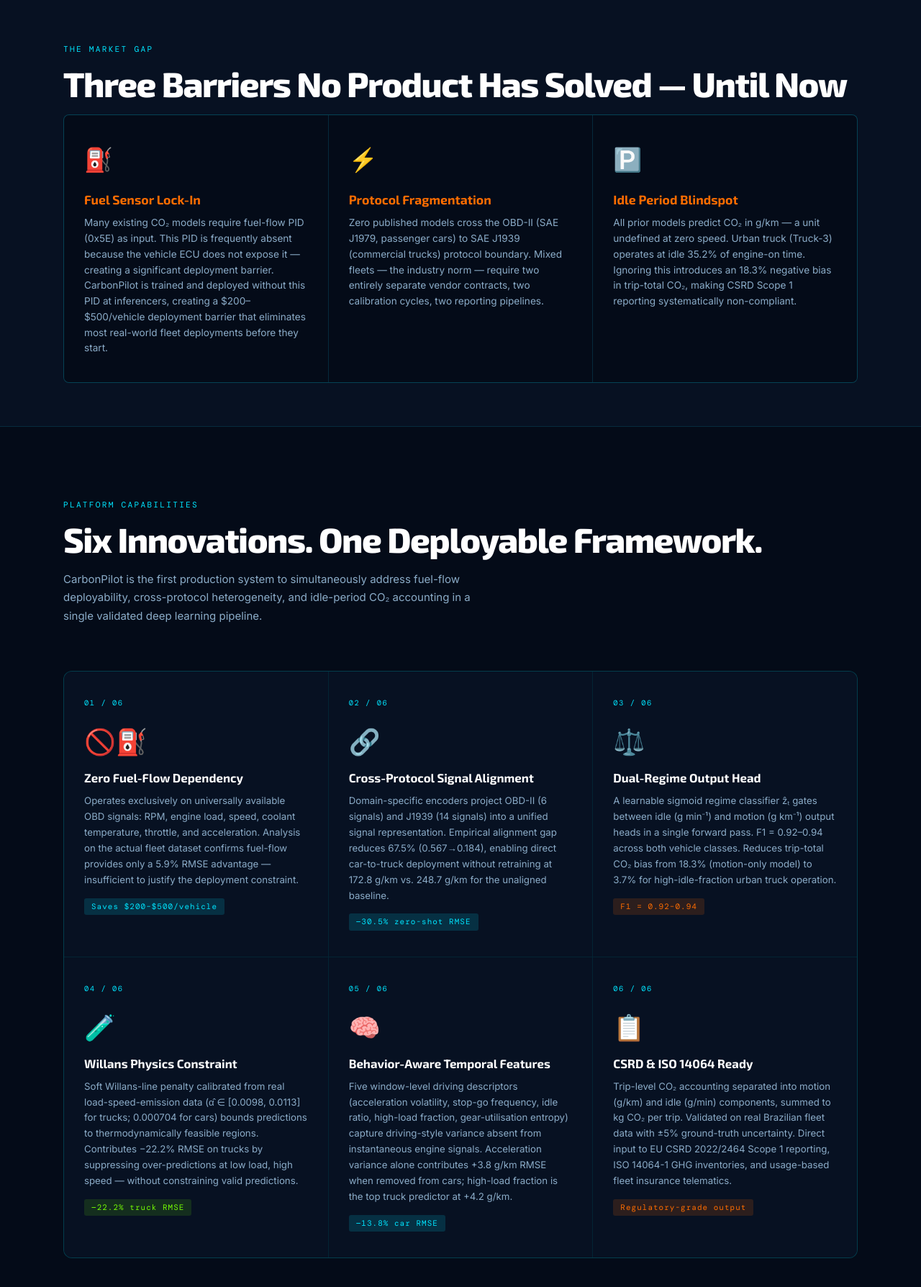
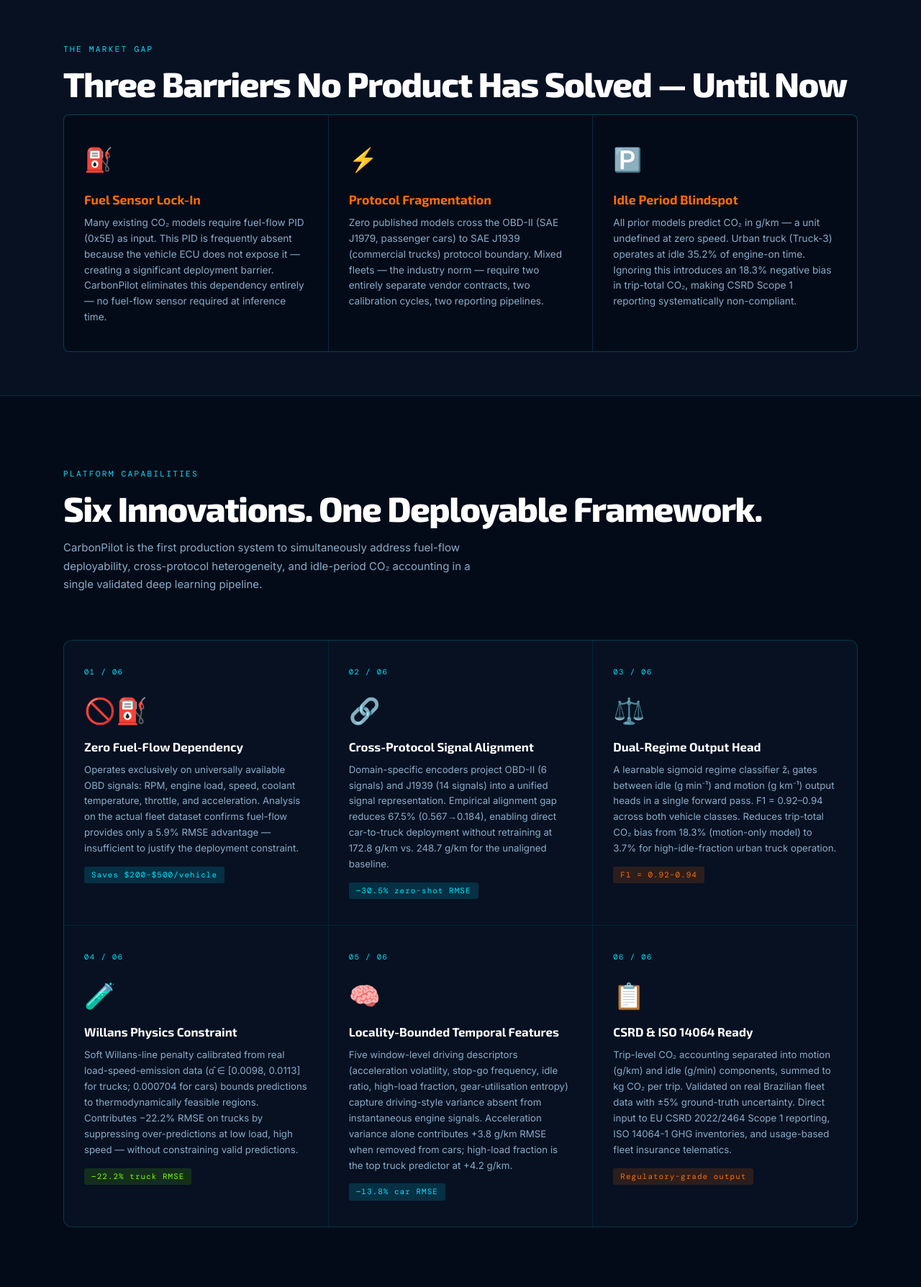
Before and after one commit to RAHULEE2102/CarbonPilot2.0, a FastAPI app: page / in a window 1280 px wide. Shown: the part 2017-3805 px from the top of the page at 72% size. Run offline with FastAPI, Linux system fonts and the light colour scheme; some web fonts are replaced.

Commit message:
Add files via upload

```diff
--- a/templates/index.html
+++ b/templates/index.html
@@ -706,7 +706,7 @@
       <div class="problem-card">
         <div class="prob-icon">⛽</div>
         <div class="prob-title">Fuel Sensor Lock-In</div>
-        <div class="prob-body">Many existing CO₂ models require fuel-flow PID (0x5E) as input. This PID is frequently absent because the vehicle ECU does not expose it — creating a significant deployment barrier. CarbonPilot is trained and deployed without this PID at inferencers, creating a $200–$500/vehicle deployment barrier that eliminates most real-world fleet deployments before they start.</div>
+        <div class="prob-body">Many existing CO₂ models require fuel-flow PID (0x5E) as input. This PID is frequently absent because the vehicle ECU does not expose it — creating a significant deployment barrier. CarbonPilot eliminates this dependency entirely — no fuel-flow sensor required at inference time.</div>
       </div>
       <div class="problem-card">
         <div class="prob-icon">⚡</div>
@@ -765,7 +765,7 @@
       <div class="usp-card">
         <div class="usp-num">05 / 06</div>
         <div class="usp-icon">🧠</div>
-        <div class="usp-title">Behavior-Aware Temporal Features</div>
+        <div class="usp-title">Locality-Bounded Temporal Features</div>
         <div class="usp-body">Five window-level driving descriptors (acceleration volatility, stop-go frequency, idle ratio, high-load fraction, gear-utilisation entropy) capture driving-style variance absent from instantaneous engine signals. Acceleration variance alone contributes +3.8 g/km RMSE when removed from cars; high-load fraction is the top truck predictor at +4.2 g/km.</div>
         <span class="usp-badge">−13.8% car RMSE</span>
       </div>
@@ -871,7 +871,7 @@
 <section id="architecture">
   <div class="container">
     <div class="section-label">System Architecture</div>
-    <h2 class="section-title reveal">LBCA-Net: Leakage-Free Behavior-Aware Cross-class Adaptive Network</h2>
+    <h2 class="section-title reveal">LBCA-Net: Locality-Bounded Contextual Attention Network</h2>
     <p class="section-sub reveal">A five-component deep learning architecture operating end-to-end from raw CAN bus signals to CSRD-compliant emission reports at 1-Hz resolution with 3.1ms inference latency on commodity CPU hardware.</p>
     <div class="arch-diagram reveal">
       <svg class="arch-svg" viewBox="0 0 960 420" fill="none" xmlns="http://www.w3.org/2000/svg">
@@ -2256,7 +2256,7 @@
 <!-- ─── VEHICLE MAP ──────────────────────────────────────────────────────────── -->
 <section id="map-section" style="background:var(--bg);border-top:1px solid var(--border);padding:80px 0;">
   <div class="container">
-    <div class="section-label">Real GPS Coordinates · Brazil 2018–2021</div>
+    <div class="section-label">Real GPS Coordinates · Brazil 2018–2021 · India 2025</div>
     <h2 class="section-title reveal">Live Vehicle Position Map</h2>
     <p class="section-sub reveal">Real recorded GPS trajectories from the paper's dataset. Select a vehicle to track its position and visualise CO₂ intensity along the route — green (low) → amber → red (high).</p>
 
@@ -2772,7 +2772,7 @@
             </div>
             <div style="background:var(--bg2);border-radius:6px;padding:10px;text-align:center;">
               <div style="font-family:var(--mono);font-size:0.58rem;color:var(--text-3);">Idle CO₂</div>
-              <div style="font-family:var(--display);font-size:1.3rem;font-weight:800;color:var(--text);">17.7</div>
+              <div style="font-family:var(--display);font-size:1.3rem;font-weight:800;color:var(--text);">26.1</div>
               <div style="font-family:var(--mono);font-size:0.6rem;color:var(--text-3);">g/min</div>
             </div>
           </div>
@@ -3904,23 +3904,23 @@
       <!-- Contact channels -->
       <div style="display:flex;gap:12px;flex-wrap:wrap;align-items:center;">
         <!-- Mobile -->
-        <a href="tel:+918527457072" style="display:flex;align-items:center;gap:8px;padding:10px 18px;border:1px solid rgba(0,229,255,0.25);border-radius:6px;text-decoration:none;background:var(--bg2);transition:all 0.2s;"
+        <a href="https://www.linkedin.com/in/rahul-kumar-dubey" style="display:flex;align-items:center;gap:8px;padding:10px 18px;border:1px solid rgba(0,229,255,0.25);border-radius:6px;text-decoration:none;background:var(--bg2);transition:all 0.2s;"
            onmouseover="this.style.borderColor='var(--cyan)';this.style.background='var(--cyan-dim)'"
            onmouseout="this.style.borderColor='var(--border)';this.style.background='var(--bg2)'">
           <span style="font-size:1rem;">📱</span>
           <div>
             <div style="font-family:var(--mono);font-size:0.58rem;color:var(--text-3);text-transform:uppercase;letter-spacing:0.1em;">Mobile</div>
-            <div style="font-family:var(--mono);font-size:0.72rem;color:var(--text);">+91 852 745 7072</div>
+            <div style="font-family:var(--mono);font-size:0.72rem;color:var(--text);">Bangalore, India</div>
           </div>
         </a>
         <!-- Email -->
-        <a href="mailto:RahulKumar.Dubey@in.bosch.com" style="display:flex;align-items:center;gap:8px;padding:10px 18px;border:1px solid rgba(0,229,255,0.25);border-radius:6px;text-decoration:none;background:var(--bg2);transition:all 0.2s;"
+        <a href="https://www.linkedin.com/in/rahul-kumar-dubey" style="display:flex;align-items:center;gap:8px;padding:10px 18px;border:1px solid rgba(0,229,255,0.25);border-radius:6px;text-decoration:none;background:var(--bg2);transition:all 0.2s;"
            onmouseover="this.style.borderColor='var(--cyan)';this.style.background='var(--cyan-dim)'"
            onmouseout="this.style.borderColor='var(--border)';this.style.background='var(--bg2)'">
           <span style="font-size:1rem;">✉</span>
           <div>
             <div style="font-family:var(--mono);font-size:0.58rem;color:var(--text-3);text-transform:uppercase;letter-spacing:0.1em;">Email</div>
-            <div style="font-family:var(--mono);font-size:0.72rem;color:var(--cyan);">RahulKumar.Dubey@in.bosch.com</div>
+            <div style="font-family:var(--mono);font-size:0.72rem;color:var(--cyan);">LinkedIn Profile</div>
           </div>
         </a>
         <!-- IEEE Badge -->
@@ -3944,7 +3944,7 @@
         </div>
         <div class="footer-note-text">
           Built on LBCA-Net &nbsp;·&nbsp; Patent-Filed IP 2026 &nbsp;·&nbsp; Robert Bosch GmbH<br>
-          Validated on 662,249 real records &nbsp;·&nbsp; 5 vehicles &nbsp;·&nbsp; OBD-II + SAE J1939 &nbsp;·&nbsp; Brazil 2018–2021
+          Validated on 662,249 real records &nbsp;·&nbsp; 5 vehicles &nbsp;·&nbsp; OBD-II + SAE J1939 + MG-CAN &nbsp;·&nbsp; Brazil 2018–2021 · India 2025
         </div>
       </div>
       <div style="text-align:right">
```
